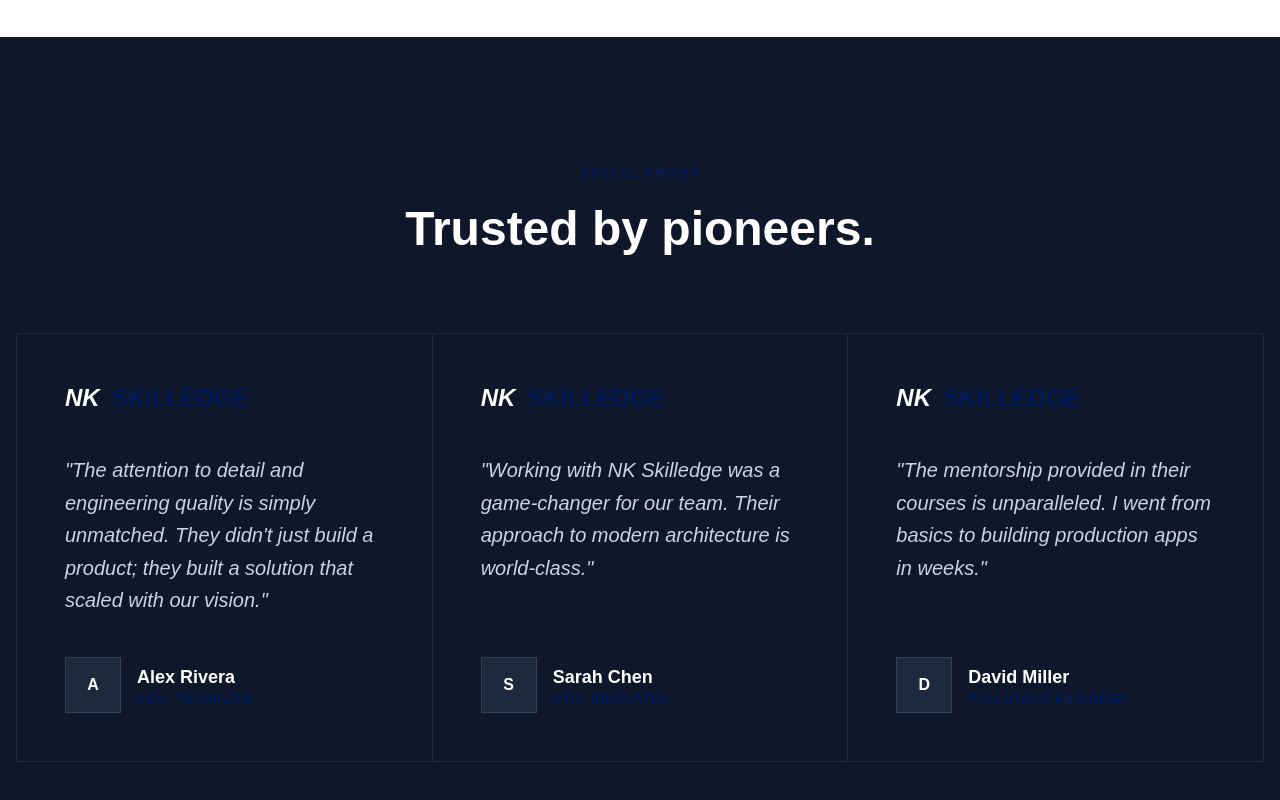
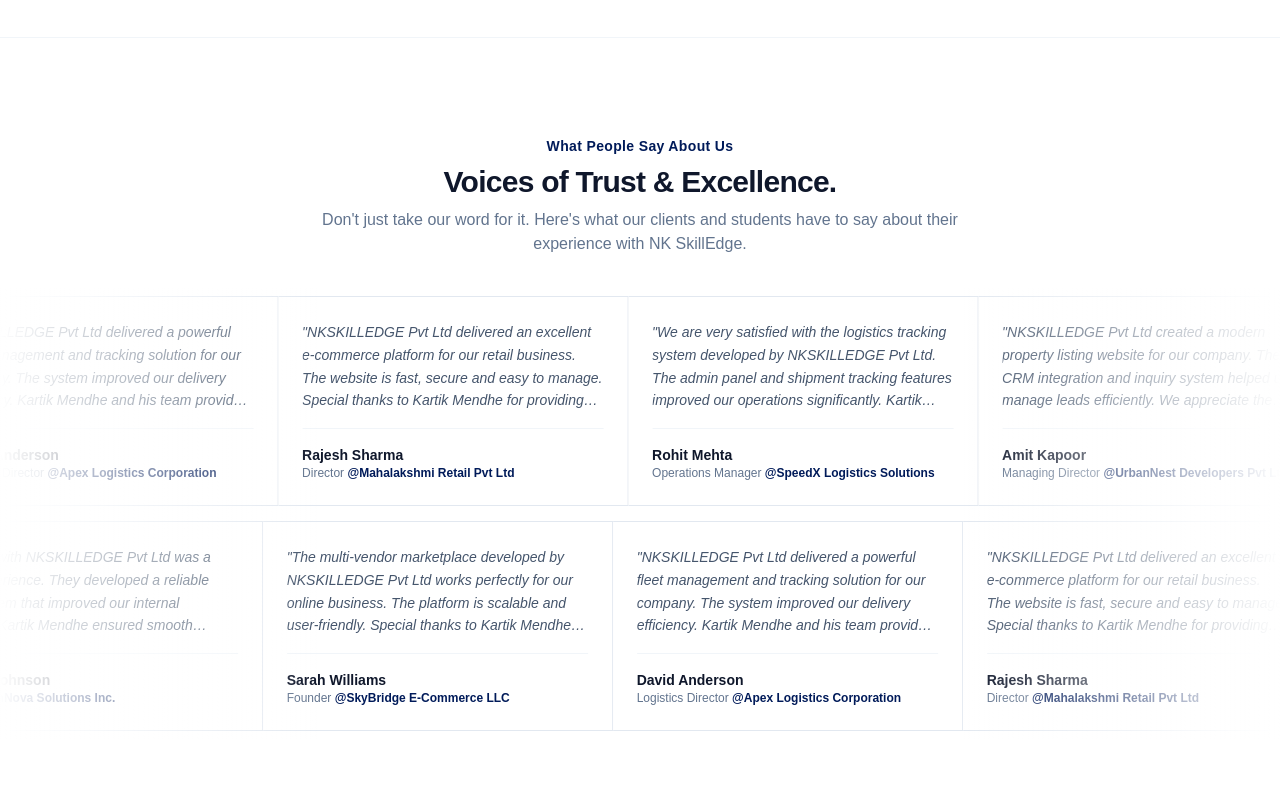
Before and after one commit to sandeshlawhale/nk-skilledge, a React app in the folder frontend/: page / in a window 1280 px wide. Shown: the part 3700-4500 px from the top of the page. Built offline with nearby package versions, Linux system fonts and the light colour scheme; the HTML template or start-up script is replaced by a standard one.

Commit message:
Sandesh | Feat(testimonitals): added testimonials in the homepage

```diff
--- /dev/null
+++ b/frontend/src/components/ui/marquee.jsx
@@ -0,0 +1,39 @@
+import { cn } from "@/lib/utils"
+
+export function Marquee({
+  className,
+  reverse = false,
+  pauseOnHover = false,
+  children,
+  vertical = false,
+  repeat = 4,
+  ...props
+}) {
+  return (
+    <div
+      {...props}
+      className={cn(
+        "group flex gap-(--gap) overflow-hidden p-2 [--duration:40s] [--gap:1rem]",
+        {
+          "flex-row": !vertical,
+          "flex-col": vertical,
+        },
+        className
+      )}>
+      {Array(repeat)
+        .fill(0)
+        .map((_, i) => (
+          <div
+            key={i}
+            className={cn("flex shrink-0 justify-around gap-(--gap)", {
+              "animate-marquee flex-row": !vertical,
+              "animate-marquee-vertical flex-col": vertical,
+              "group-hover:[animation-play-state:paused]": pauseOnHover,
+              "[animation-direction:reverse]": reverse,
+            })}>
+            {children}
+          </div>
+        ))}
+    </div>
+  );
+}
--- a/frontend/src/constants/index.js
+++ b/frontend/src/constants/index.js
@@ -162,24 +162,114 @@
 
 export const TESTIMONIALS = [
   {
-    quote: "The attention to detail and engineering quality is simply unmatched. They didn't just build a product; they built a solution that scaled with our vision.",
-    author: "Alex Rivera",
-    role: "CEO, TechFlow",
-    image: ""
+    "id": 1,
+    "company": "Mahalakshmi Retail Pvt Ltd",
+    "location": "Mumbai, India",
+    "project": "E-Commerce Marketplace Development",
+    "testimonial": "NKSKILLEDGE Pvt Ltd delivered an excellent e-commerce platform for our retail business. The website is fast, secure and easy to manage. Special thanks to Kartik Mendhe for providing great support and understanding our business requirements.",
+    "clientName": "Rajesh Sharma",
+    "designation": "Director"
   },
   {
-    quote: "Working with NK Skilledge was a game-changer for our team. Their approach to modern architecture is world-class.",
-    author: "Sarah Chen",
-    role: "CTO, InnovateX",
-    image: ""
+    "id": 2,
+    "company": "SpeedX Logistics Solutions",
+    "location": "Pune, India",
+    "project": "Logistics & Delivery Tracking Platform",
+    "testimonial": "We are very satisfied with the logistics tracking system developed by NKSKILLEDGE Pvt Ltd. The admin panel and shipment tracking features improved our operations significantly. Kartik Mendhe and his team provided timely delivery and professional service.",
+    "clientName": "Rohit Mehta",
+    "designation": "Operations Manager"
   },
   {
-    quote: "The mentorship provided in their courses is unparalleled. I went from basics to building production apps in weeks.",
-    author: "David Miller",
-    role: "Fullstack Engineer",
-    image: ""
+    "id": 3,
+    "company": "UrbanNest Developers Pvt Ltd",
+    "location": "Bengaluru, India",
+    "project": "Real Estate Property Management Platform",
+    "testimonial": "NKSKILLEDGE Pvt Ltd created a modern property listing website for our company. The CRM integration and inquiry system helped us manage leads efficiently. We appreciate the hard work of Kartik Mendhe and the development team.",
+    "clientName": "Amit Kapoor",
+    "designation": "Managing Director"
+  },
+  {
+    "id": 4,
+    "company": "TechNova Solutions Inc.",
+    "location": "San Francisco, USA",
+    "project": "Custom CRM & Business Automation Software",
+    "testimonial": "Working with NKSKILLEDGE Pvt Ltd was a great experience. They developed a reliable CRM system that improved our internal workflow. Kartik Mendhe ensured smooth communication and delivered the project on time.",
+    "clientName": "Michael Johnson",
+    "designation": "CTO"
+  },
+  {
+    "id": 5,
+    "company": "SkyBridge E-Commerce LLC",
+    "location": "New York, USA",
+    "project": "Multi-Vendor E-Commerce Platform",
+    "testimonial": "The multi-vendor marketplace developed by NKSKILLEDGE Pvt Ltd works perfectly for our online business. The platform is scalable and user-friendly. Special thanks to Kartik Mendhe for his technical expertise and dedication.",
+    "clientName": "Sarah Williams",
+    "designation": "Founder"
+  },
+  {
+    "id": 6,
+    "company": "Apex Logistics Corporation",
+    "location": "Chicago, USA",
+    "project": "Logistics Tracking & Fleet Management System",
+    "testimonial": "NKSKILLEDGE Pvt Ltd delivered a powerful fleet management and tracking solution for our company. The system improved our delivery efficiency. Kartik Mendhe and his team provided excellent technical support throughout the project.",
+    "clientName": "David Anderson",
+    "designation": "Logistics Director"
+  },
+  {
+    "id": 7,
+    "company": "Mahalakshmi Retail Pvt Ltd",
+    "location": "Mumbai, India",
+    "project": "E-Commerce Marketplace Development",
+    "testimonial": "NKSKILLEDGE Pvt Ltd delivered an excellent e-commerce platform for our retail business. The website is fast, secure and easy to manage. Special thanks to Kartik Mendhe for providing great support and understanding our business requirements.",
+    "clientName": "Rajesh Sharma",
+    "designation": "Director"
+  },
+  {
+    "id": 8,
+    "company": "SpeedX Logistics Solutions",
+    "location": "Pune, India",
+    "project": "Logistics & Delivery Tracking Platform",
+    "testimonial": "We are very satisfied with the logistics tracking system developed by NKSKILLEDGE Pvt Ltd. The admin panel and shipment tracking features improved our operations significantly. Kartik Mendhe and his team provided timely delivery and professional service.",
+    "clientName": "Rohit Mehta",
+    "designation": "Operations Manager"
+  },
+  {
+    "id": 9,
+    "company": "UrbanNest Developers Pvt Ltd",
+    "location": "Bengaluru, India",
+    "project": "Real Estate Property Management Platform",
+    "testimonial": "NKSKILLEDGE Pvt Ltd created a modern property listing website for our company. The CRM integration and inquiry system helped us manage leads efficiently. We appreciate the hard work of Kartik Mendhe and the development team.",
+    "clientName": "Amit Kapoor",
+    "designation": "Managing Director"
+  },
+  {
+    "id": 10,
+    "company": "TechNova Solutions Inc.",
+    "location": "San Francisco, USA",
+    "project": "Custom CRM & Business Automation Software",
+    "testimonial": "Working with NKSKILLEDGE Pvt Ltd was a great experience. They developed a reliable CRM system that improved our internal workflow. Kartik Mendhe ensured smooth communication and delivered the project on time.",
+    "clientName": "Michael Johnson",
+    "designation": "CTO"
+  },
+  {
+    "id": 15,
+    "company": "SkyBridge E-Commerce LLC",
+    "location": "New York, USA",
+    "project": "Multi-Vendor E-Commerce Platform",
+    "testimonial": "The multi-vendor marketplace developed by NKSKILLEDGE Pvt Ltd works perfectly for our online business. The platform is scalable and user-friendly. Special thanks to Kartik Mendhe for his technical expertise and dedication.",
+    "clientName": "Sarah Williams",
+    "designation": "Founder"
+  },
+  {
+    "id": 16,
+    "company": "Apex Logistics Corporation",
+    "location": "Chicago, USA",
+    "project": "Logistics Tracking & Fleet Management System",
+    "testimonial": "NKSKILLEDGE Pvt Ltd delivered a powerful fleet management and tracking solution for our company. The system improved our delivery efficiency. Kartik Mendhe and his team provided excellent technical support throughout the project.",
+    "clientName": "David Anderson",
+    "designation": "Logistics Director"
   }
-];
+]
 
 export const FAQS = [
   {
--- a/frontend/src/routes/_public.index.jsx
+++ b/frontend/src/routes/_public.index.jsx
@@ -4,6 +4,7 @@
 import { Monitor, Smartphone, Share2, Check, Clock } from 'lucide-react'
 import { FEATURED_COURSES, SERVICES, TRANSITION_STATS, TESTIMONIALS, FAQS, impacts } from '@/constants'
 import CountUp from '@/components/ui/count-up'
+import { Marquee } from '@/components/ui/marquee'
 
 const ICON_MAP = {
   globe: Monitor,
@@ -306,35 +307,61 @@
         </div>
       </section>
 
-      {/* 4. Customer Testimonials */}
-      <section className="py-32 bg-slate-900 px-4">
-        <div className="container mx-auto">
-          <div className="text-center mb-20">
-            <p className="font-black text-xs tracking-[0.2em] text-primary mb-6 uppercase">SOCIAL PROOF</p>
-            <h2 className="text-4xl md:text-5xl font-bold text-white mb-6">Trusted by pioneers.</h2>
-          </div>
+      {/* 4. Testimonials Section */}
+      <section className="py-12 bg-white overflow-hidden border-t border-slate-100 flex flex-col h-screen max-h-[800px] justify-center">
+        <div className="text-center space-y-2 mb-8 px-4">
+          <p className="font-bold text-sm tracking-wide text-primary capitalize">What People Say About Us</p>
+          <h2 className="text-xl md:text-3xl font-bold text-slate-900 tracking-tight">Voices of Trust & Excellence.</h2>
+          <p className="text-base text-slate-500 max-w-2xl mx-auto w-full font-light">
+            Don't just take our word for it. Here's what our clients and students have to say about their experience with NK SkillEdge.
+          </p>
+        </div>
 
-          <div className="grid grid-cols-1 md:grid-cols-3 gap-px bg-slate-800 border border-slate-800">
-            {TESTIMONIALS.map((testimonial, i) => (
-              <div key={i} className="flex flex-col p-12 bg-slate-900">
-                <div className="flex items-center gap-3 mb-10 text-2xl font-black text-white italic">
-                  NK <span className="text-primary not-italic">SKILLEDGE</span>
+        <div className="relative flex flex-col items-center justify-center overflow-hidden w-full">
+          <Marquee pauseOnHover className="[--duration:40s] [--gap:0px] border-l border-slate-200">
+            {TESTIMONIALS.slice(0, Math.ceil(TESTIMONIALS.length / 2)).map((testimonial) => (
+              <div
+                key={testimonial.id}
+                className="w-[350px] flex flex-col p-6 bg-white border-y border-r border-slate-200 hover:bg-slate-50 transition-colors h-full"
+              >
+                <div className="flex-1 mb-4">
+                  <p className="text-sm text-slate-600 font-medium leading-relaxed italic line-clamp-4">
+                    "{testimonial.testimonial}"
+                  </p>
                 </div>
-                <p className="text-slate-300 font-light text-xl leading-relaxed italic mb-10">
-                  "{testimonial.quote}"
-                </p>
-                <div className="flex items-center gap-4 mt-auto">
-                  <div className="w-14 h-14 bg-slate-800 border border-slate-700 flex items-center justify-center text-white font-bold">
-                    {testimonial.author[0]}
-                  </div>
-                  <div>
-                    <h4 className="font-bold text-white text-lg">{testimonial.author}</h4>
-                    <p className="text-primary text-xs font-black tracking-widest uppercase">{testimonial.role}</p>
-                  </div>
+                <div className="pt-4 border-t border-slate-100">
+                  <h4 className="font-bold text-slate-900 text-sm">{testimonial.clientName}</h4>
+                  <p className="text-xs text-slate-500">
+                    {testimonial.designation} <span className="text-primary font-semibold">@{testimonial.company}</span>
+                  </p>
                 </div>
               </div>
             ))}
-          </div>
+          </Marquee>
+
+          <Marquee reverse pauseOnHover className="[--duration:45s] [--gap:0px] border-l border-slate-200 mt-[-1px]">
+            {TESTIMONIALS.slice(Math.ceil(TESTIMONIALS.length / 2)).map((testimonial) => (
+              <div
+                key={testimonial.id}
+                className="w-[350px] flex flex-col p-6 bg-white border-y border-r border-slate-200 hover:bg-slate-50 transition-colors h-full"
+              >
+                <div className="flex-1 mb-4">
+                  <p className="text-sm text-slate-600 font-medium leading-relaxed italic line-clamp-4">
+                    "{testimonial.testimonial}"
+                  </p>
+                </div>
+                <div className="pt-4 border-t border-slate-100">
+                  <h4 className="font-bold text-slate-900 text-sm">{testimonial.clientName}</h4>
+                  <p className="text-xs text-slate-500">
+                    {testimonial.designation} <span className="text-primary font-semibold">@{testimonial.company}</span>
+                  </p>
+                </div>
+              </div>
+            ))}
+          </Marquee>
+
+          <div className="pointer-events-none absolute inset-y-0 left-0 w-1/4 bg-gradient-to-r from-white"></div>
+          <div className="pointer-events-none absolute inset-y-0 right-0 w-1/4 bg-gradient-to-l from-white"></div>
         </div>
       </section>
 
```
Also changed, not shown: frontend/src/index.css (+18 -0 lines), frontend/components.json.
